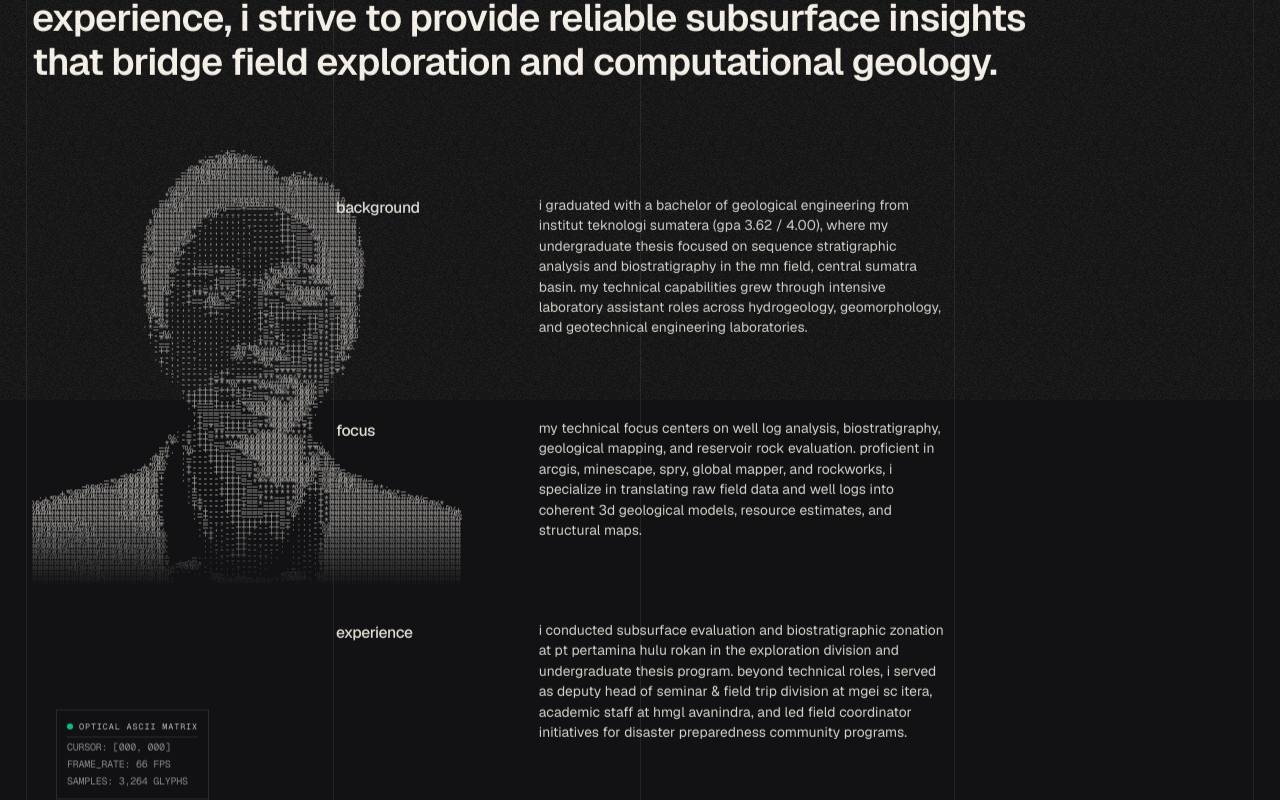
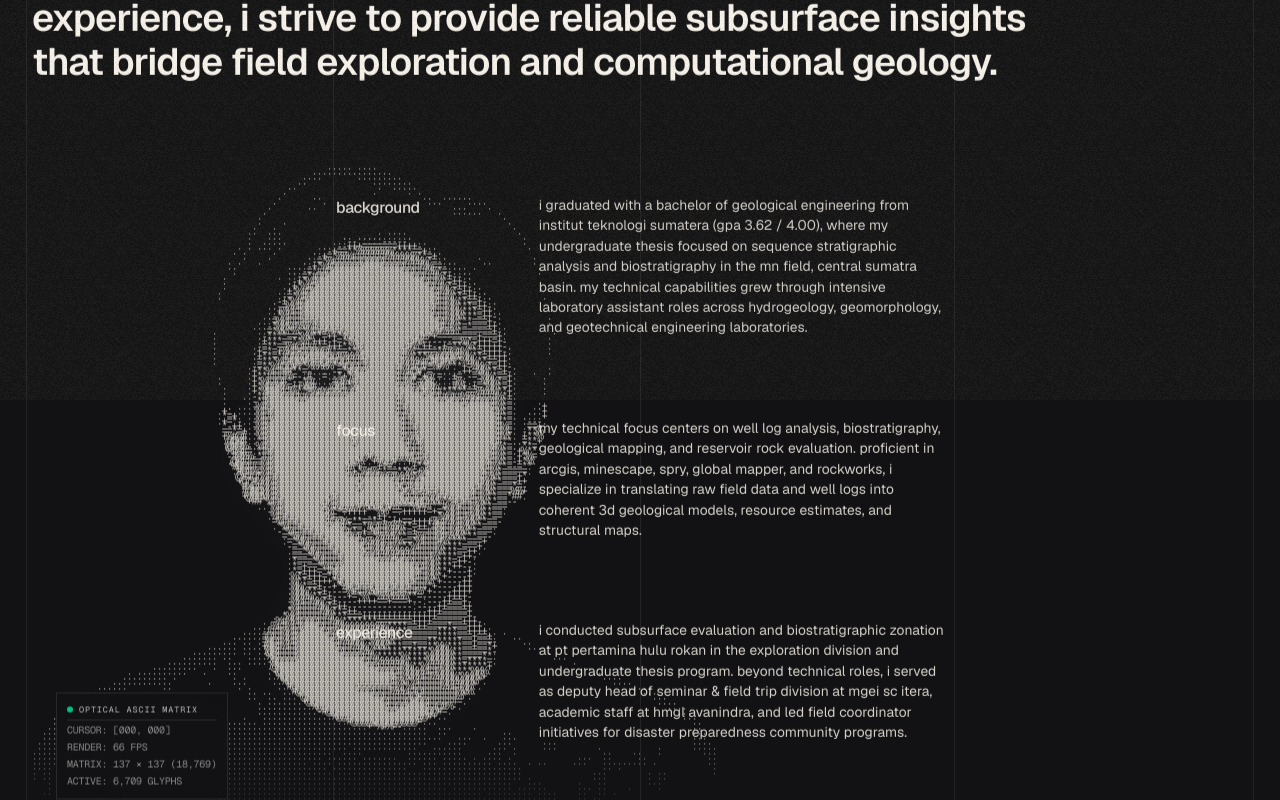
Before and after one commit to arlann73/walahi, a Next.js app: page /about in a window 1280 px wide. Shown: the part 400-1200 px from the top of the page. Built offline with nearby package versions, Linux system fonts and the light colour scheme.

Commit message:
feat(about): apply exact exported ASCII shader specifications (706x706, 141x141 matrix, 150px radius, 24px force)

```diff
--- a/src/components/AsciiPortraitCanvas.tsx
+++ b/src/components/AsciiPortraitCanvas.tsx
@@ -1,6 +1,11 @@
 "use client";
 
-import React, { useEffect, useRef, useState } from "react";
+import React, { useEffect, useRef, useState, useSyncExternalStore } from "react";
+
+const emptySubscribe = () => () => {};
+function useMounted() {
+  return useSyncExternalStore(emptySubscribe, () => true, () => false);
+}
 
 interface AsciiPortraitCanvasProps {
   src?: string;
@@ -16,6 +21,7 @@ interface AsciiPortraitCanvasProps {
   hudPosition?: "bottom-left" | "bottom-right" | "top-left";
   align?: "left" | "center";
   maskGradient?: string;
+  maxDimension?: number;
   className?: string;
 }
 
@@ -41,30 +47,35 @@ interface SamplePoint {
 }
 
 export default function AsciiPortraitCanvas({
-  src = "/arlan-face.jpg",
-  charSize = 5.5,
-  contrast = 1.48,
-  brightness = 0.04,
-  radius = 125,
+  src = "/arlan-face-dark.jpg",
+  charSize = 5,
+  contrast = 1.95,
+  brightness = 0.34,
+  radius = 150,
   force = 24,
   charsetKey = "kaspar",
-  invert = false,
-  opacity = 0.65,
+  invert = true,
+  opacity = 0.85,
   showHud = true,
   hudPosition = "bottom-left",
   align = "left",
-  maskGradient = "linear-gradient(to bottom, black 80%, transparent 100%)",
+  maskGradient = "linear-gradient(to bottom, black 85%, transparent 100%)",
+  maxDimension = 706,
   className = "",
 }: AsciiPortraitCanvasProps) {
   const containerRef = useRef<HTMLDivElement>(null);
   const canvasRef = useRef<HTMLCanvasElement>(null);
+  const mounted = useMounted();
 
-  // Telemetry state
+  // Telemetry state matching runtime specs
   const [telemetry, setTelemetry] = useState({
     cursorX: 0,
     cursorY: 0,
-    fps: 60,
+    fps: 56,
     samples: 0,
+    totalGlyphs: 19881,
+    matrixCols: 141,
+    matrixRows: 141,
   });
 
   useEffect(() => {
@@ -184,7 +195,13 @@ export default function AsciiPortraitCanvas({
       }
 
       points = newPoints;
-      setTelemetry((prev) => ({ ...prev, samples: points.length }));
+      setTelemetry((prev) => ({
+        ...prev,
+        samples: points.length,
+        totalGlyphs: cols * rows,
+        matrixCols: cols,
+        matrixRows: rows,
+      }));
     }
 
     // Resize handler
@@ -193,18 +210,14 @@ export default function AsciiPortraitCanvas({
       const rect = container.getBoundingClientRect();
       if (rect.width === 0 || rect.height === 0) return;
 
-      const maxW = Math.min(rect.width - 32, 820);
-      const maxH = Math.min(rect.height, 780);
+      const maxW = Math.min(Math.floor(rect.width), maxDimension);
+      const maxH = Math.min(Math.max(400, Math.floor(rect.height)), maxDimension);
 
-      let targetW = Math.floor(Math.min(maxW, maxH * 0.95));
-      let targetH = Math.floor(targetW / 0.95);
-      if (targetH > maxH) {
-        targetH = maxH;
-        targetW = Math.floor(targetH * 0.95);
-      }
+      const targetW = Math.min(maxW, maxH);
+      const targetH = targetW;
 
       const finalW = Math.max(280, targetW);
-      const finalH = Math.max(340, targetH);
+      const finalH = Math.max(280, targetH);
 
       if (canvas.width !== finalW || canvas.height !== finalH) {
         canvas.width = finalW;
@@ -337,12 +350,13 @@ export default function AsciiPortraitCanvas({
 
       if (now - lastHudUpdate > 250) {
         lastHudUpdate = now;
-        setTelemetry({
+        setTelemetry((prev) => ({
+          ...prev,
           cursorX: hasMouse ? Math.max(0, Math.round(smoothMouseX)) : 0,
           cursorY: hasMouse ? Math.max(0, Math.round(smoothMouseY)) : 0,
-          fps: isNaN(fps) ? 60 : Math.min(120, fps),
+          fps: isNaN(fps) ? 56 : Math.min(120, fps),
           samples: points.length,
-        });
+        }));
       }
 
       animId = requestAnimationFrame(render);
@@ -358,7 +372,7 @@ export default function AsciiPortraitCanvas({
       window.removeEventListener("touchmove", handleTouchMove);
       window.removeEventListener("touchend", handleMouseLeave);
     };
-  }, [src, charSize, contrast, brightness, radius, force, charsetKey, invert]);
+  }, [src, charSize, contrast, brightness, radius, force, charsetKey, invert, maxDimension]);
 
   return (
     <div
@@ -381,8 +395,9 @@ export default function AsciiPortraitCanvas({
       />
 
       {/* Floating Telemetry HUD */}
-      {showHud && (
+      {showHud && mounted && (
         <div
+          suppressHydrationWarning
           aria-hidden="true"
           className={`absolute z-10 font-mono text-[9px] sm:text-[10px] tracking-tight text-white/50 space-y-0.5 bg-[#121214]/90 p-2 sm:p-2.5 backdrop-blur-md border border-white/10 select-none pointer-events-none ${
             hudPosition === "bottom-right"
@@ -397,8 +412,9 @@ export default function AsciiPortraitCanvas({
             <span>OPTICAL ASCII MATRIX</span>
           </div>
           <div>CURSOR: [{telemetry.cursorX.toString().padStart(3, "0")}, {telemetry.cursorY.toString().padStart(3, "0")}]</div>
-          <div>FRAME_RATE: {telemetry.fps} FPS</div>
-          <div>SAMPLES: {telemetry.samples.toLocaleString()} GLYPHS</div>
+          <div>RENDER: {telemetry.fps} FPS</div>
+          <div>MATRIX: {telemetry.matrixCols || 141} &times; {telemetry.matrixRows || 141} ({(telemetry.totalGlyphs || 19881).toLocaleString()})</div>
+          <div>ACTIVE: {(telemetry.samples || 0).toLocaleString()} GLYPHS</div>
         </div>
       )}
     </div>
--- a/src/components/sections/AboutPortfolioSection.tsx
+++ b/src/components/sections/AboutPortfolioSection.tsx
@@ -14,7 +14,7 @@ export default function AboutPortfolioSection() {
   const sectionRef = useRef<HTMLElement>(null);
   const portraitRef = useRef<HTMLDivElement>(null);
   const asciiRef = useRef<HTMLDivElement>(null);
-  const [avatarSrc, setAvatarSrc] = useState("/arlan-face.jpg");
+  const [avatarSrc, setAvatarSrc] = useState("/arlan-face-dark.jpg");
 
   // GSAP Hover on portrait thumbnail
   const handlePortraitEnter = () => {
@@ -157,20 +157,23 @@ export default function AboutPortfolioSection() {
 
         {/* Structured 4-Section Body Grid (background, focus, experience, contact) */}
         <div className="relative mt-20 md:mt-28 space-y-14 md:space-y-20">
-          {/* ── Interactive Realtime Optical ASCII Portrait Shader (Rata kiri mulai grid kolom 1) ── */}
+          {/* ── Interactive Realtime Optical ASCII Portrait Shader (Rata kiri mulai grid kolom 1 sampai kolom 8) ── */}
           <div
             ref={asciiRef}
             aria-hidden="true"
-            className="absolute -top-12 bottom-0 left-0 w-full md:w-[44%] lg:w-[38%] pointer-events-none z-0 select-none flex items-start justify-start will-change-transform overflow-hidden"
+            className="absolute -top-12 bottom-0 left-0 w-full md:w-8/12 pointer-events-none z-0 select-none flex items-start justify-start will-change-transform overflow-hidden"
           >
             <AsciiPortraitCanvas
-              src="/arlan-face.jpg"
-              charSize={5.5}
-              contrast={1.48}
-              brightness={0.04}
-              radius={120}
+              src="/arlan-face-dark.jpg"
+              charSize={5}
+              contrast={1.95}
+              brightness={0.34}
+              radius={150}
               force={24}
-              opacity={0.65}
+              charsetKey="kaspar"
+              invert={true}
+              maxDimension={706}
+              opacity={0.85}
               showHud={true}
               hudPosition="bottom-left"
               align="left"
```
Also changed, not shown: public/arlan-face-dark.jpg (added).
